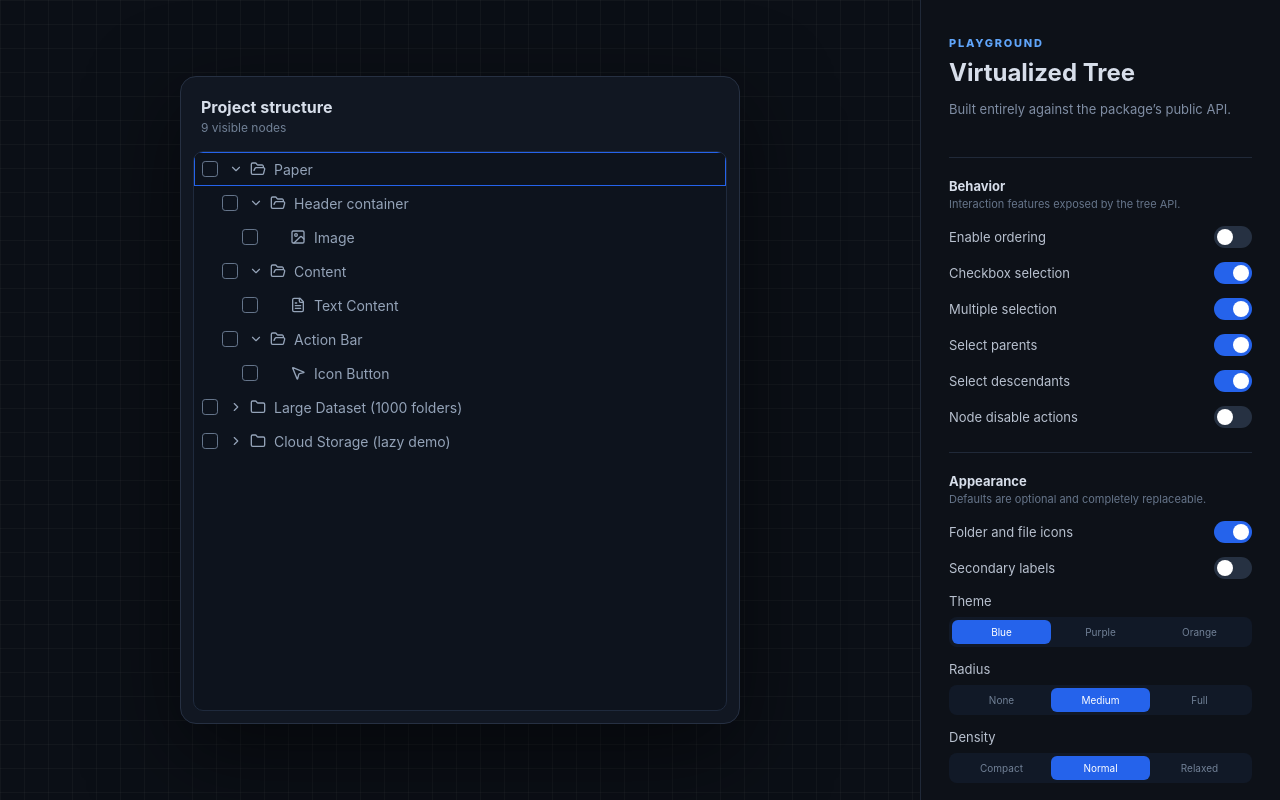
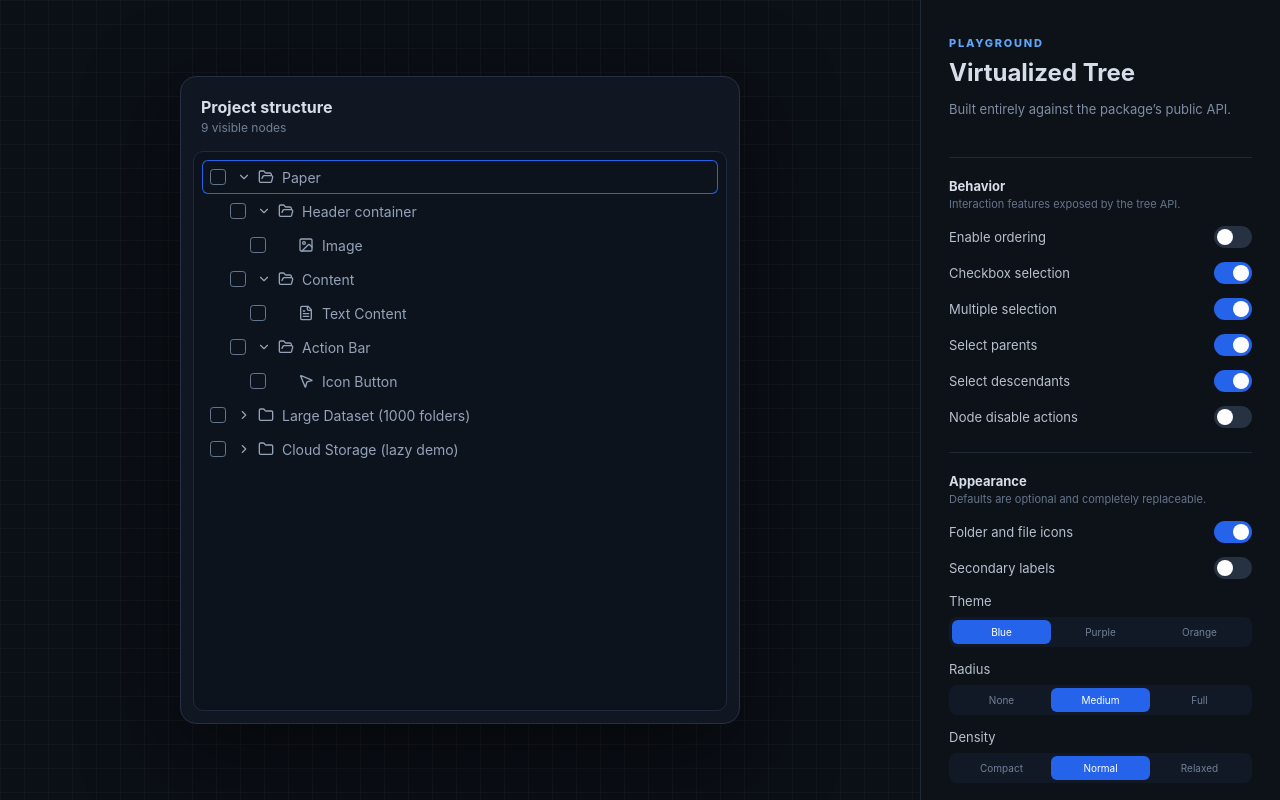
Before and after one commit to usamakhangt4/shadcn-virtualized-tree, a React (Vite) app in the folder playground/: page / in a window 1280 px wide. Built offline with nearby package versions, Linux system fonts and the light colour scheme.

Commit message:
Inset virtual rows and apply radius to items

```diff
--- a/playground/src/main.tsx
+++ b/playground/src/main.tsx
@@ -87,10 +87,11 @@ function Playground() {
           rowHeight={rowHeight}
           overscan={overscan}
           indent={indent}
+          viewportPadding={8}
+          rowRadius={radius}
           showIcons={showIcons}
           showCheckboxes={checkboxes}
           enableOrdering={ordering}
-          className={`radius-${radius}`}
           renderLabel={node => <>
             <span>{node.label}</span>
             {showSecondary && <small>{node.children?.length || node.childrenCount ? "Group" : "Item"}</small>}
--- a/playground/src/playground.css
+++ b/playground/src/playground.css
@@ -12,7 +12,6 @@ button { font: inherit; }
 .tree-card header span { color: #718096; font-size: 12px; }
 .loading { color: #60a5fa !important; }
 .svt-viewport { border-radius: 10px; background: #0d131d; }
-.svt-viewport.radius-none { border-radius: 0; }.svt-viewport.radius-full { border-radius: 24px; }
 .svt-row-selected { color: color-mix(in srgb, var(--accent), white 35%); background: var(--accent-soft); }
 .svt-row-active { box-shadow: inset 0 0 0 1px var(--accent); }
 .svt-checkbox-checked, .segments button.active, .switch.on { background: var(--accent); }
--- a/src/styles.css
+++ b/src/styles.css
@@ -2,6 +2,9 @@
 .svt-viewport:focus-visible { box-shadow: 0 0 0 2px hsl(217 91% 60% / .5); }
 .svt-spacer { position: relative; }
 .svt-row { position: absolute; inset-inline: 0; top: 0; display: flex; align-items: center; box-sizing: border-box; cursor: pointer; user-select: none; }
+.svt-row-radius-none { border-radius: 0; }
+.svt-row-radius-medium { border-radius: .375rem; }
+.svt-row-radius-full { border-radius: 999px; }
 .svt-row:hover { background: hsl(217 33% 18% / .7); }
 .svt-row-selected { color: hsl(213 94% 68%); background: hsl(217 91% 60% / .18); }
 .svt-row-active { box-shadow: inset 0 0 0 1px hsl(217 91% 60% / .65); }
--- a/src/virtualized-tree.tsx
+++ b/src/virtualized-tree.tsx
@@ -11,6 +11,8 @@ export interface VirtualizedTreeProps<T> {
   style?: CSSProperties;
   showIcons?: boolean;
   indent?: number;
+  viewportPadding?: number;
+  rowRadius?: "none" | "medium" | "full";
   renderLabel?: (node: TreeApi<T>["nodes"][number]) => ReactNode;
   onActivate?: (id: string) => void;
   showCheckboxes?: boolean;
@@ -26,6 +28,8 @@ export function VirtualizedTree<T>({
   style,
   showIcons = true,
   indent = 20,
+  viewportPadding = 8,
+  rowRadius = "medium",
   renderLabel = node => node.label,
   onActivate,
   showCheckboxes = false,
@@ -37,14 +41,14 @@ export function VirtualizedTree<T>({
   const [activeId, setActiveId] = useState<string | null>(tree.flatNodes[0]?.node.id ?? null);
   const [draggedId, setDraggedId] = useState<string | null>(null);
   const [dropTarget, setDropTarget] = useState<{ id: string; position: "before" | "inside" | "after" } | null>(null);
-  const start = Math.max(0, Math.floor(scrollTop / rowHeight) - overscan);
-  const end = Math.min(tree.flatNodes.length, Math.ceil((scrollTop + height) / rowHeight) + overscan);
+  const start = Math.max(0, Math.floor(Math.max(0, scrollTop - viewportPadding) / rowHeight) - overscan);
+  const end = Math.min(tree.flatNodes.length, Math.ceil((scrollTop + height - viewportPadding) / rowHeight) + overscan);
   const visible = tree.flatNodes.slice(start, end);
   const activeIndex = useMemo(() => tree.flatNodes.findIndex(item => item.node.id === activeId), [tree.flatNodes, activeId]);
 
   useEffect(() => {
     if (activeIndex < 0 || !viewportRef.current) return;
-    const top = activeIndex * rowHeight;
+    const top = activeIndex * rowHeight + viewportPadding;
     const bottom = top + rowHeight;
     if (top < viewportRef.current.scrollTop) viewportRef.current.scrollTop = top;
     else if (bottom > viewportRef.current.scrollTop + height) viewportRef.current.scrollTop = bottom - height;
@@ -81,7 +85,7 @@ export function VirtualizedTree<T>({
       onScroll={event => setScrollTop(event.currentTarget.scrollTop)}
       onKeyDown={onKeyDown}
     >
-      <div className="svt-spacer" style={{ height: tree.flatNodes.length * rowHeight }}>
+      <div className="svt-spacer" style={{ height: tree.flatNodes.length * rowHeight + viewportPadding * 2, marginInline: viewportPadding }}>
         {visible.map((item, offset) => {
           const { node, depth } = item;
           const expanded = tree.expandedIds.has(node.id);
@@ -101,8 +105,8 @@ export function VirtualizedTree<T>({
               aria-selected={selected}
               aria-disabled={node.disabled}
               draggable={enableOrdering && !node.disabled}
-              className={`svt-row${selected ? " svt-row-selected" : ""}${activeId === node.id ? " svt-row-active" : ""}${node.disabled ? " svt-row-disabled" : ""}${dropPosition ? ` svt-drop-${dropPosition}` : ""}`}
-              style={{ height: rowHeight, transform: `translateY(${(start + offset) * rowHeight}px)`, paddingLeft: depth * indent + 8 }}
+              className={`svt-row svt-row-radius-${rowRadius}${selected ? " svt-row-selected" : ""}${activeId === node.id ? " svt-row-active" : ""}${node.disabled ? " svt-row-disabled" : ""}${dropPosition ? ` svt-drop-${dropPosition}` : ""}`}
+              style={{ height: rowHeight, transform: `translateY(${(start + offset) * rowHeight + viewportPadding}px)`, paddingLeft: depth * indent + 8 }}
               onMouseDown={() => setActiveId(node.id)}
               onClick={() => { tree.toggleSelected(node.id); onActivate?.(node.id); }}
               onDragStart={event => {
```
Also changed, not shown: 1 other file (tests, documents, lock files or other folders).
